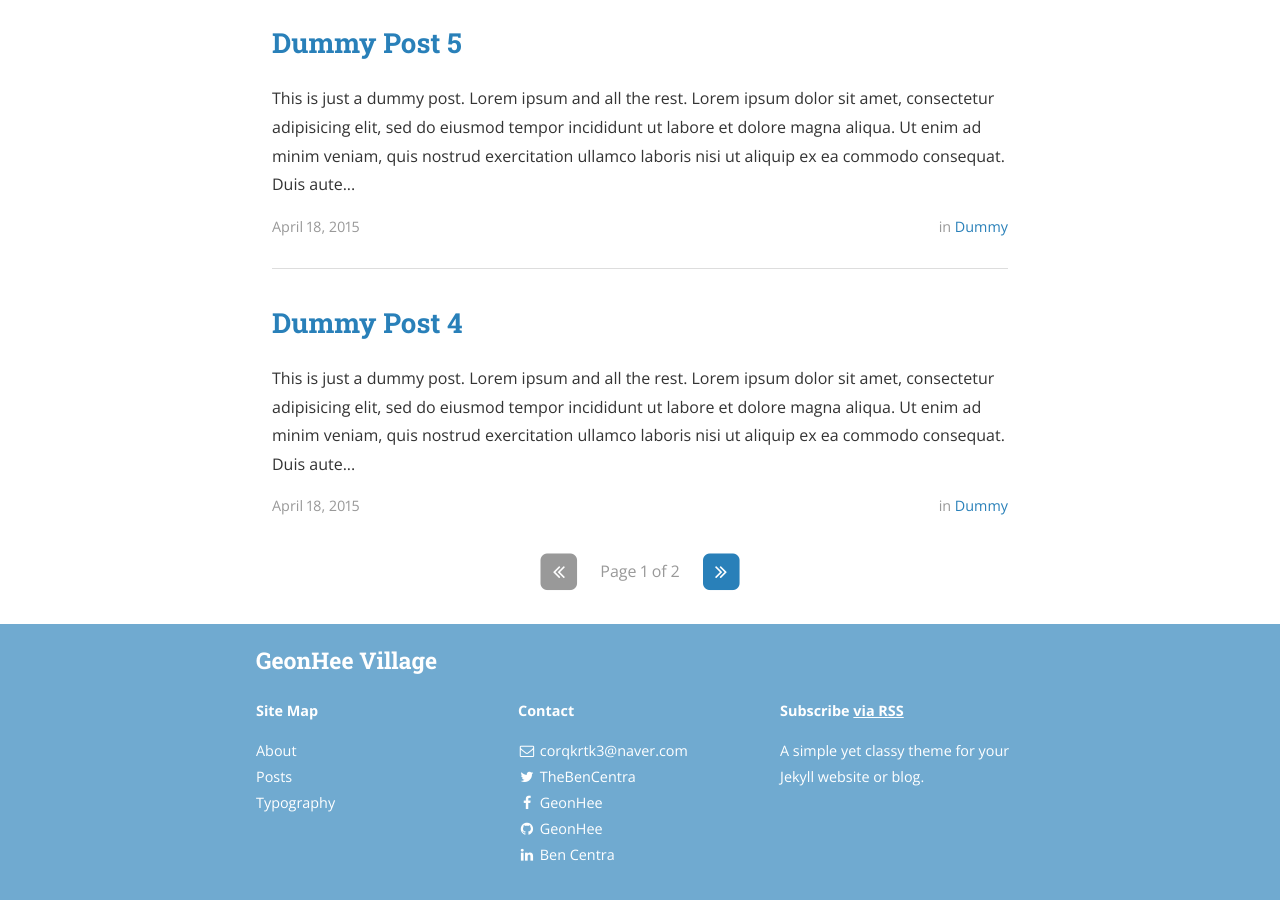
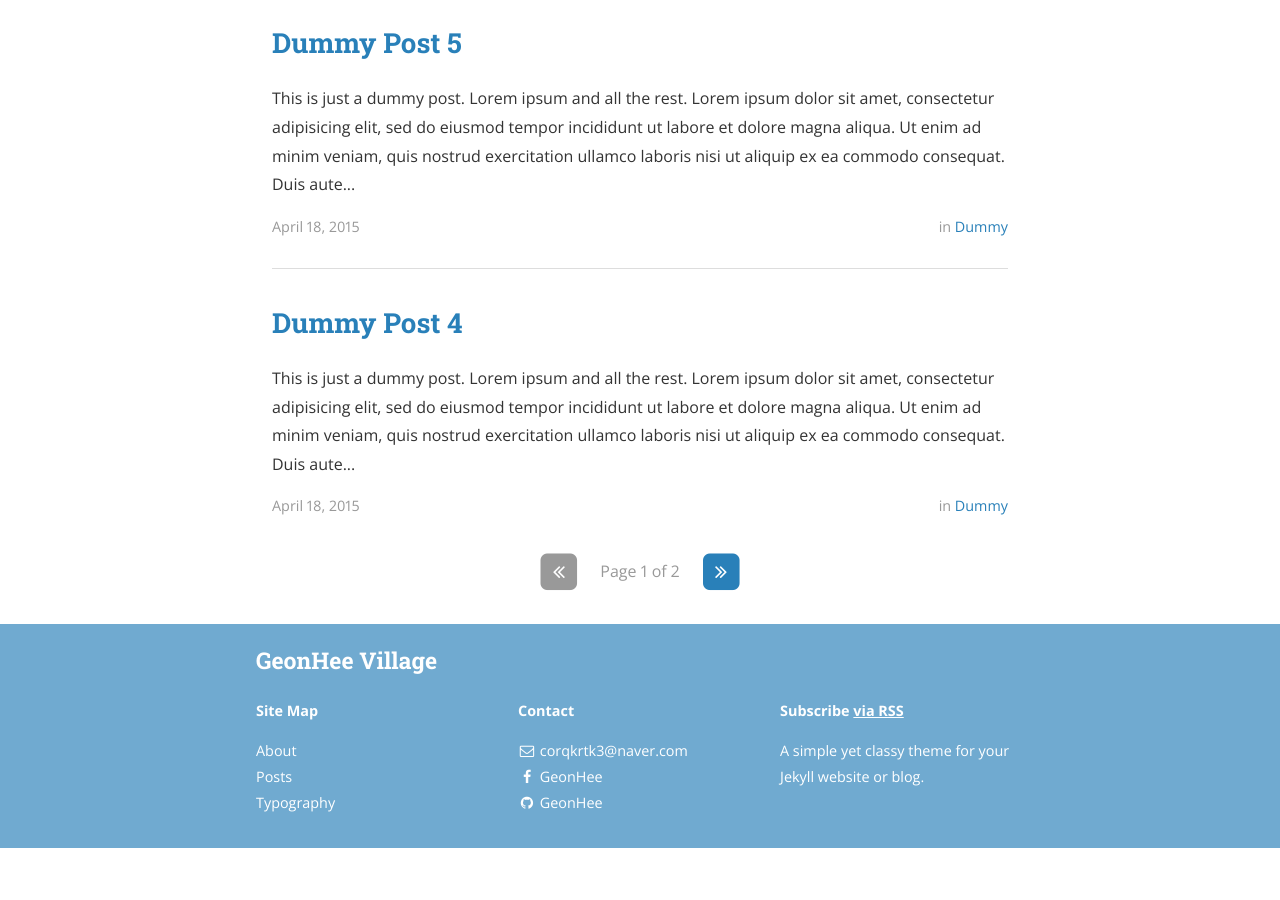
Before and after one commit to gbeea1004/gbeea1004..github.io, a Jekyll site: the page built from index.html, in a window 1280 px wide and 900 px high, scrolled down 1241 px. Built offline with Jekyll 4.4.1, drawn with Linux system fonts in a browser that asks for light colours; nearby versions of some CDN libraries; the list of posts is cut into pages by our own code; after the commit the page ends 2089 px from its top, so only the background shows below that; some of the changed lines change nothing that is shown.

Commit message:
config.yml - Contact Modify2

```diff
--- a/_config.yml
+++ b/_config.yml
@@ -73,7 +73,7 @@
   - name: Twitter
     icon: twitter
     username: TheBenCentra
-    url: https://twitter.com/TheBenCentra
+    url:
     desc: Follow me on Twitter
     share: false
 
@@ -94,7 +94,7 @@
   - name: LinkedIn
     icon: linkedin
     username: Ben Centra
-    url: https://www.linkedin.com/pub/ben-centra/47/769/60a
+    url:
     desc: Connect with me on LinkedIn
     share: false
 
```
